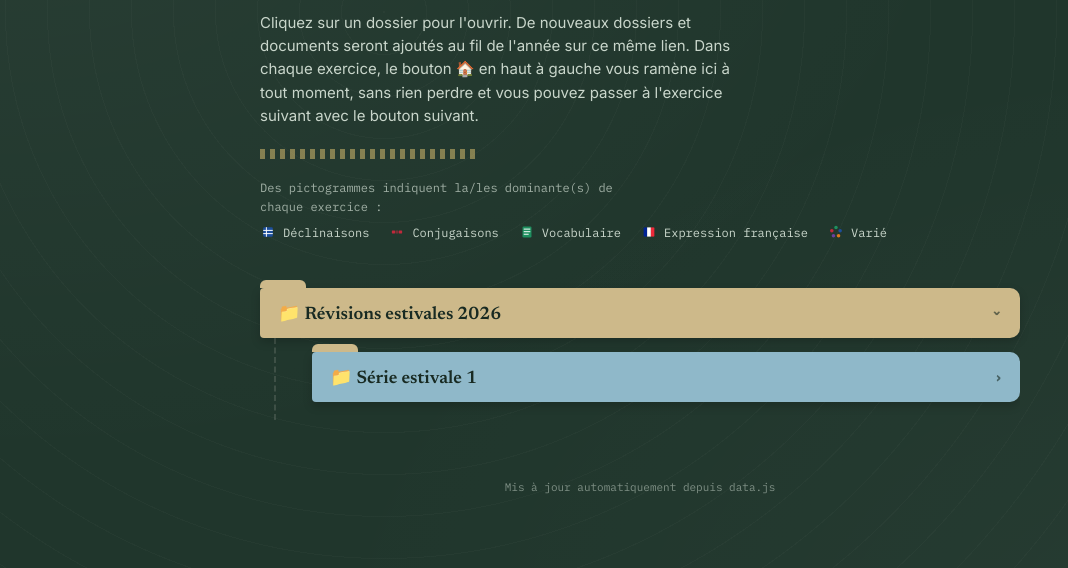
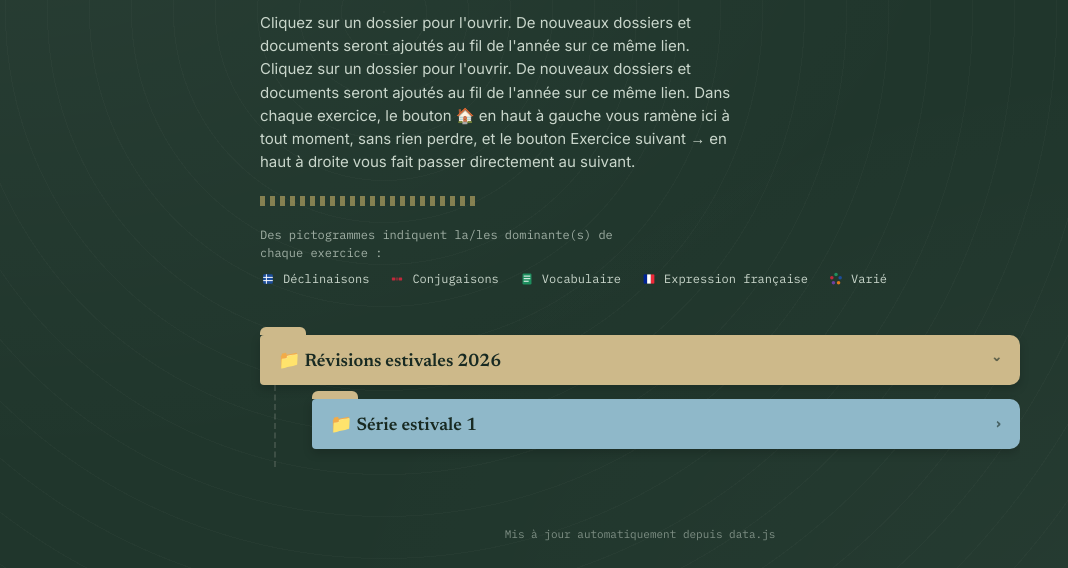
Before and after one commit to cpgewatteau-Valenciennes/Kh2026-2027, a plain HTML site: page index.html in a window 1280 px wide. Shown: the part 148-716 px from the top of the page, without its empty margins (0-1068 px from the left). Drawn offline with Linux system fonts and the light colour scheme.

Commit message:
Revise instructions for opening folders and navigation
Updated instructional text for clarity and added details about navigation.

```diff
--- a/index.html
+++ b/index.html
@@ -197,7 +197,7 @@
   <header>
     <p class="eyebrow">Kh.2026-2027</p>
     <h1>Espace de révisions</h1>
-   <p>Cliquez sur un dossier pour l'ouvrir. De nouveaux dossiers et documents seront ajoutés au fil de l'année sur ce même lien. Dans chaque exercice, le bouton 🏠 en haut à gauche vous ramène ici à tout moment, sans rien perdre et vous pouvez passer à l'exercice suivant avec le bouton suivant.</p>
+   <p>Cliquez sur un dossier pour l'ouvrir. De nouveaux dossiers et documents seront ajoutés au fil de l'année sur ce même lien. <p>Cliquez sur un dossier pour l'ouvrir. De nouveaux dossiers et documents seront ajoutés au fil de l'année sur ce même lien. Dans chaque exercice, le bouton 🏠 en haut à gauche vous ramène ici à tout moment, sans rien perdre, et le bouton Exercice suivant → en haut à droite vous fait passer directement au suivant.</p>
     <div class="header-rule"></div>
     <p class="legend-label">Des pictogrammes indiquent la/les dominante(s) de chaque exercice :</p>
     <div class="legend">
```
